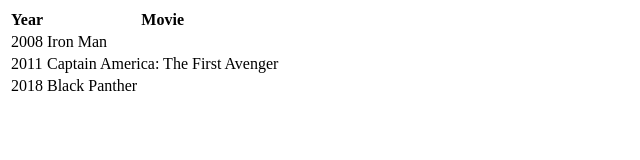
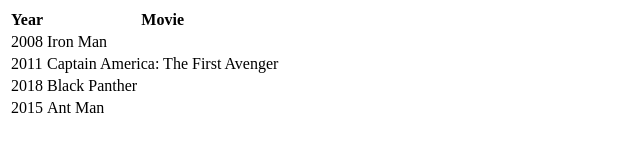
Before and after one commit to nerdstein/marvel-movies, a plain HTML site: page index.html in a window 1280 px wide. Shown: the whole page, without its empty margins (0-640 px from the left). Drawn offline with Linux system fonts and the light colour scheme.

Commit message:
Issue 1: Adding ant man

```diff
--- a/index.html
+++ b/index.html
@@ -6,6 +6,7 @@
 <tr><td>2008</td><td>Iron Man</td></tr>
 <tr><td>2011</td><td>Captain America: The First Avenger</td></tr>
 <tr><td>2018</td><td>Black Panther</td></tr>
+<tr><td>2015</td><td>Ant Man</td></tr>
 </table>
 </body>
 </html>
```
